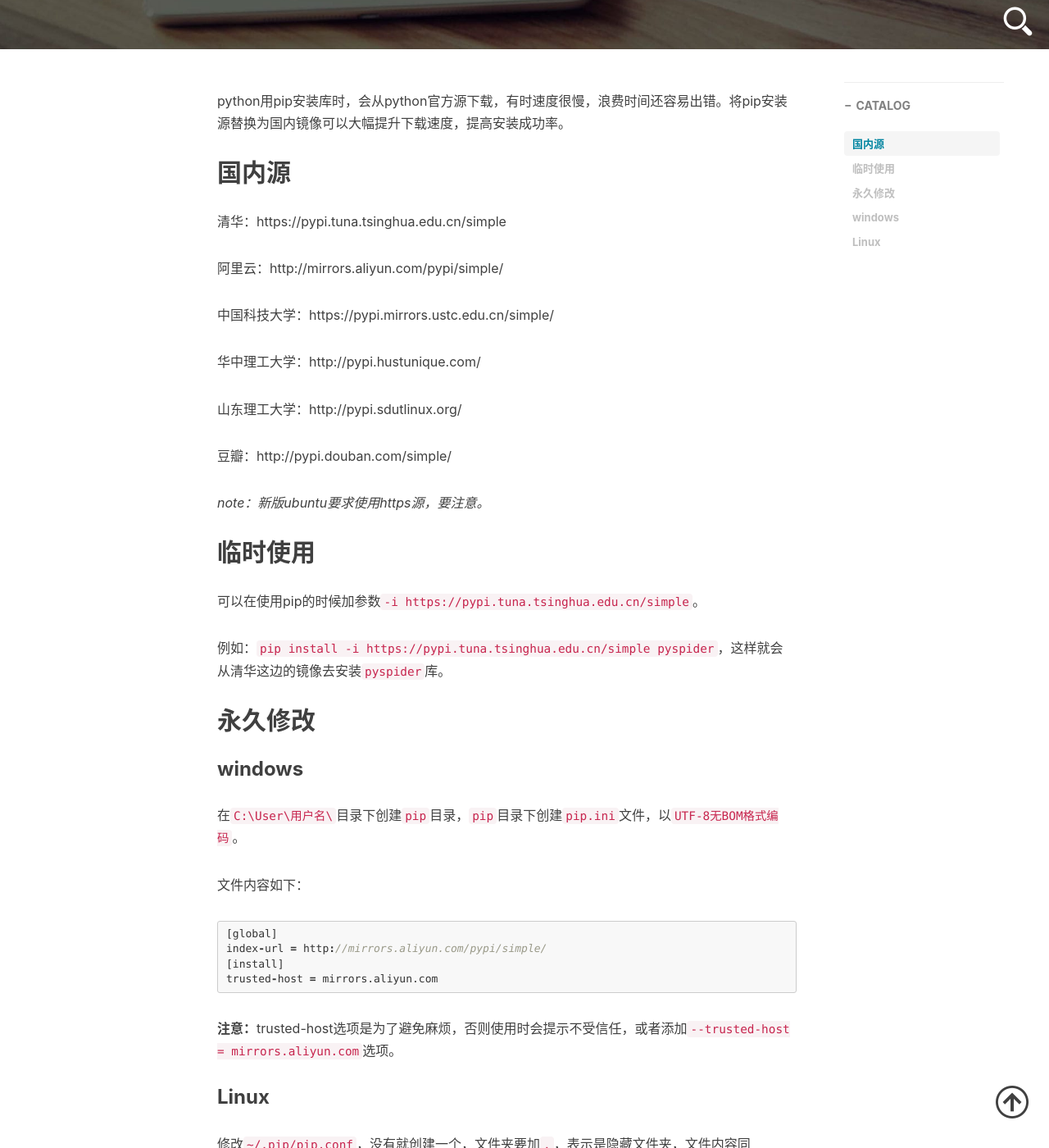
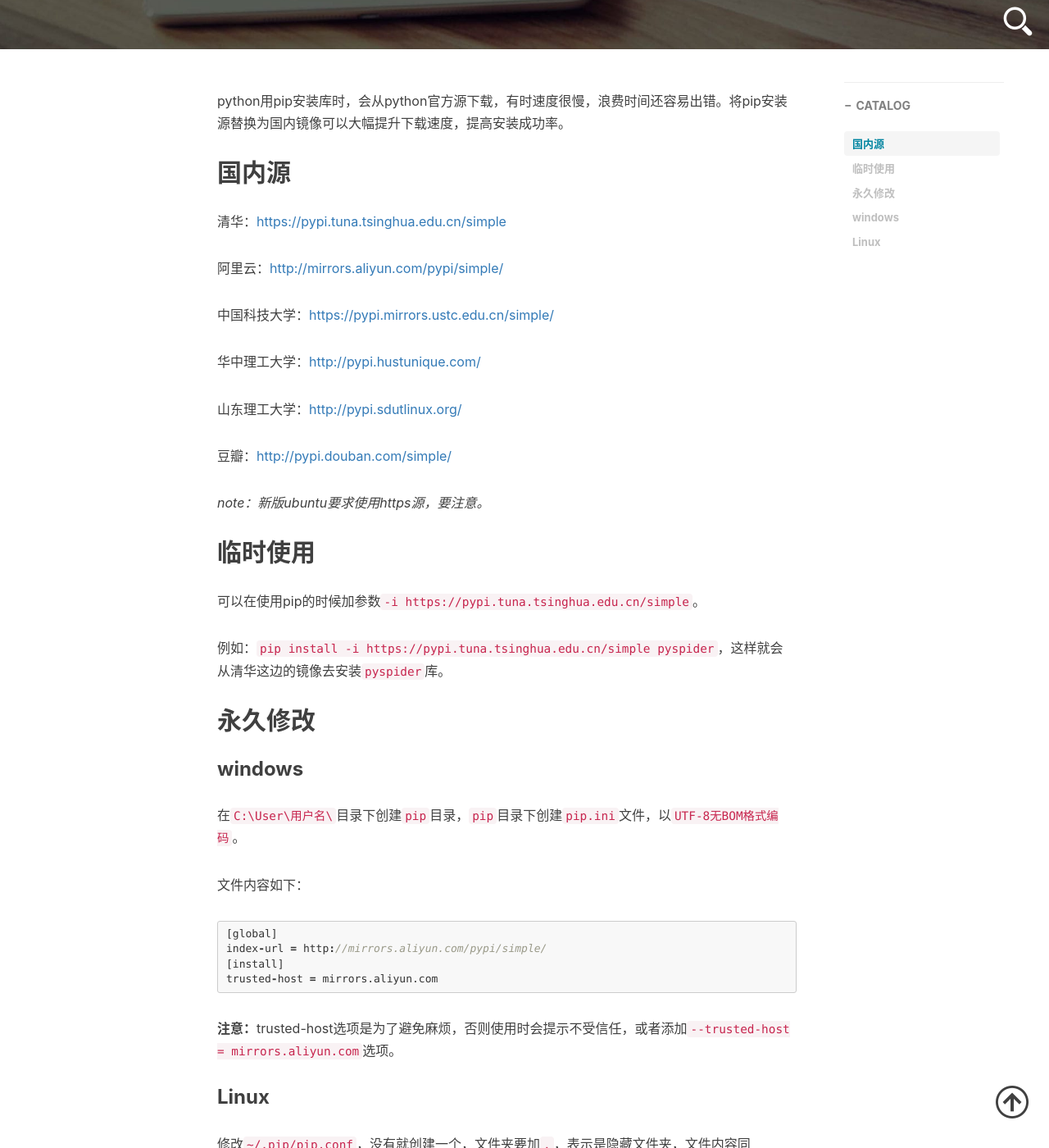
Before and after one commit to maomaochen/maomaochen.github.io, a Jekyll site: the page built from _posts/2019/2019-07-24-Python-Pip.md, in a window 1280 px wide and 1400 px high, scrolled down 531 px. Shown: the whole window at 82% size. Built offline with Jekyll 4.4.1, drawn with Linux system fonts in a browser that asks for light colours; comment, search, counter and statistics services are not loaded; part of the change alters nothing that is shown; some of the changed text lies outside the part shown.

```diff
--- a/_posts/2019/2019-07-24-Python-Pip.md
+++ b/_posts/2019/2019-07-24-Python-Pip.md
@@ -15,17 +15,17 @@ python用pip安装库时，会从python官方源下载，有时速度很慢，
 
 ## 国内源
 
-清华：https://pypi.tuna.tsinghua.edu.cn/simple
+清华：[https://pypi.tuna.tsinghua.edu.cn/simple](https://pypi.tuna.tsinghua.edu.cn/simple)
 
-阿里云：http://mirrors.aliyun.com/pypi/simple/
+阿里云：[http://mirrors.aliyun.com/pypi/simple/](http://mirrors.aliyun.com/pypi/simple/)
 
-中国科技大学：https://pypi.mirrors.ustc.edu.cn/simple/
+中国科技大学：[https://pypi.mirrors.ustc.edu.cn/simple/](https://pypi.mirrors.ustc.edu.cn/simple/)
 
-华中理工大学：http://pypi.hustunique.com/
+华中理工大学：[http://pypi.hustunique.com/](http://pypi.hustunique.com/)
 
-山东理工大学：http://pypi.sdutlinux.org/
+山东理工大学：[http://pypi.sdutlinux.org/](http://pypi.sdutlinux.org/)
 
-豆瓣：http://pypi.douban.com/simple/
+豆瓣：[http://pypi.douban.com/simple/](http://pypi.douban.com/simple/)
 
 *note：新版ubuntu要求使用https源，要注意。*
 
@@ -60,7 +60,7 @@ trusted-host = mirrors.aliyun.com
 
 以前Anaconda也可以使用国内的镜像，不过近期国内镜像陆续停止了对Anaconda的服务。
 
-> 参考：https://www.cnblogs.com/microman/p/6107879.html
+> 参考：[https://www.cnblogs.com/microman/p/6107879.html](https://www.cnblogs.com/microman/p/6107879.html)
 
 
 
```
